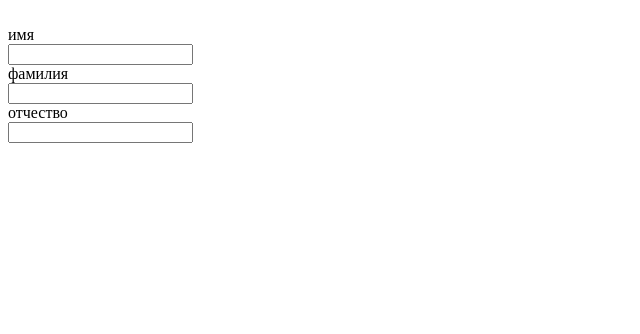
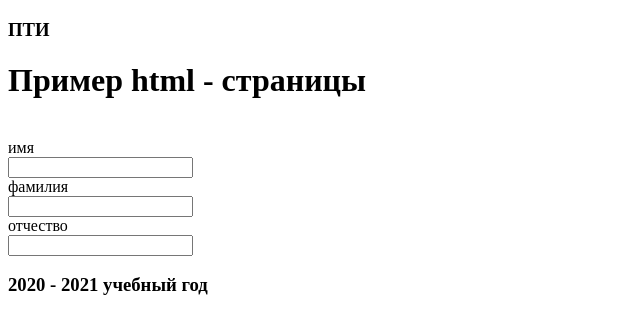
Before and after one commit to Ekzis666/Ekzis666.github.io, a plain HTML site: page task1/index.html in a window 1280 px wide. Shown: the whole page, without its empty margins (0-640 px from the left). Drawn offline with Linux system fonts and the light colour scheme.

Commit message:
Update index.html

```diff
--- a/task1/index.html
+++ b/task1/index.html
@@ -4,13 +4,22 @@
 <head>
   <meta charset="utf-8">
 
-  <title>Регистрация</title>
+  <title>The HTML5 Herald</title>
   <meta name="description" content="Регистрация участников конференции">
   <meta name="author" content="Ekzis666">
 
 </head>
 
+
 <body>
+  <!-- шапка документа -->
+  <header>
+      <h3>ПТИ</h3>
+  </header>
+  <!-- основное содержимое    -->
+  <main>
+      <h1>Пример html - страницы</h1>
+
       <form name="registration" method="POST" action="registration.html">
         <br> имя <br/>
         <input name="loginname" type="text" value=""/>
@@ -19,5 +28,10 @@
         <br> отчество <br/>
         <input fathername="loginfathername" type="text" value=""/>
     </form>
+  </main>
+  <!-- подвал -->
+  <footer>
+      <h3>2020 - 2021 учебный год</h3>
+  </footer>
 </body>
 </html>
```
Lines whose indentation alone changed are shown as unchanged.
